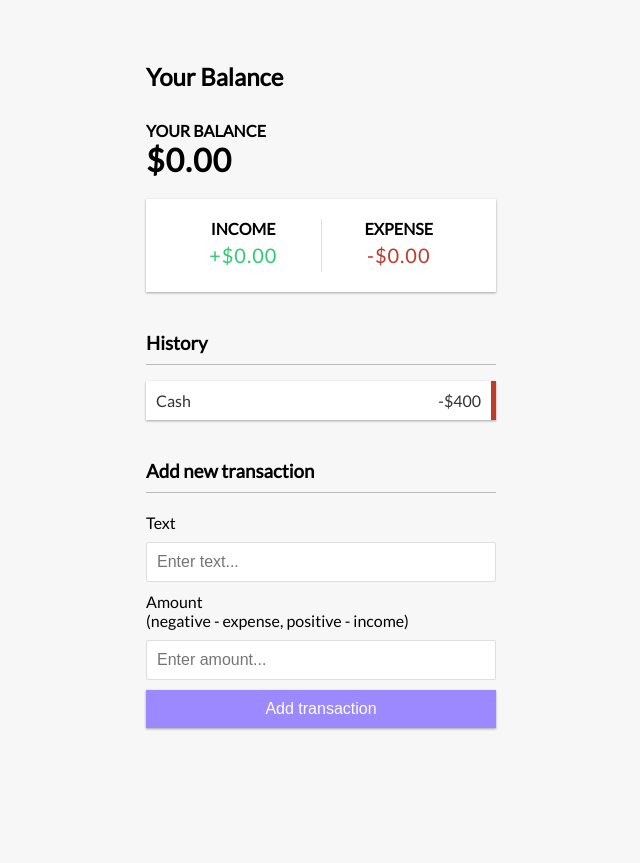
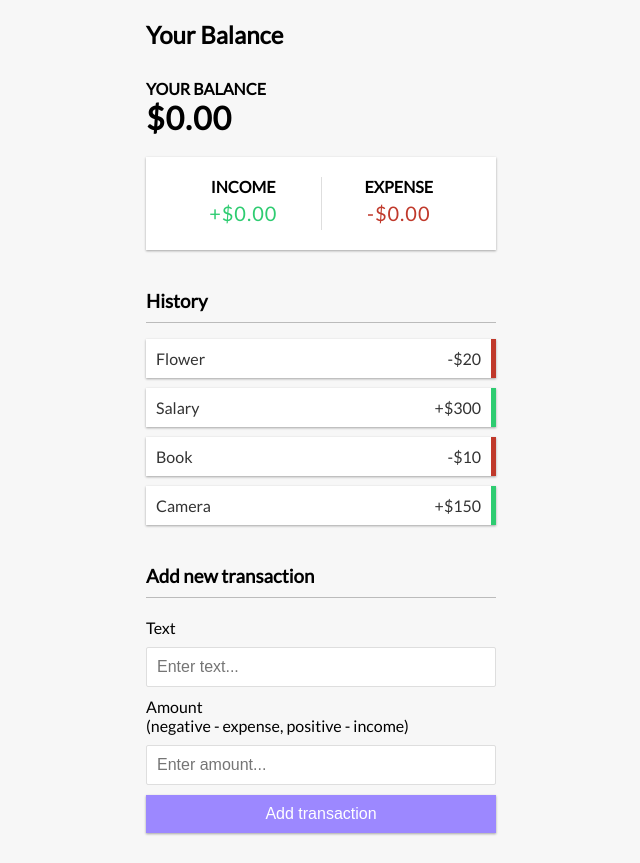
Before and after one commit to RSP531/contextAPIExpenseTracker, a React (Create React App) app: page / in a window 1280 px wide. Shown: the whole page, without its empty margins (319-959 px from the left). Before the commit the page ends 800 px from the top, so only its background shows below. Built offline with nearby package versions, Linux system fonts and the light colour scheme.

Commit message:
added transaction component and passed props

```diff
--- /dev/null
+++ b/src/components/Transaction.js
@@ -0,0 +1,15 @@
+import React from 'react'
+
+const Transaction = ({ transaction }) => {
+  const sign = transaction.amount < 0 ? '-' : '+';
+
+  return (
+    <>
+      <li className={transaction.amount < 0 ? 'minus' : 'plus'} >
+        {transaction.text} <span>{sign}${Math.abs(transaction.amount)}</span><button className="delete-btn">x</button>
+      </li>
+    </>
+  )
+}
+
+export default Transaction
--- a/src/components/TransactionList.js
+++ b/src/components/TransactionList.js
@@ -1,16 +1,17 @@
 import React, { useContext } from 'react';
 import { GlobalContext } from '../context/GlobalState'
+import Transaction from './Transaction'
 
 const TransactionList = () => {
-  const context = useContext(GlobalContext)
-  console.log(context)
+  const { transactions } = useContext(GlobalContext)
+  console.log(transactions)
   return (
     <>
       <h3>History</h3>
       <ul className="list">
-        <li className="minus">
-          Cash <span>-$400</span><button className="delete-btn">x</button>
-        </li>
+        {transactions.map(transaction => (
+          <Transaction key={transaction.id} transaction={transaction} />
+        ))}
       </ul>
     </>
   )
```
